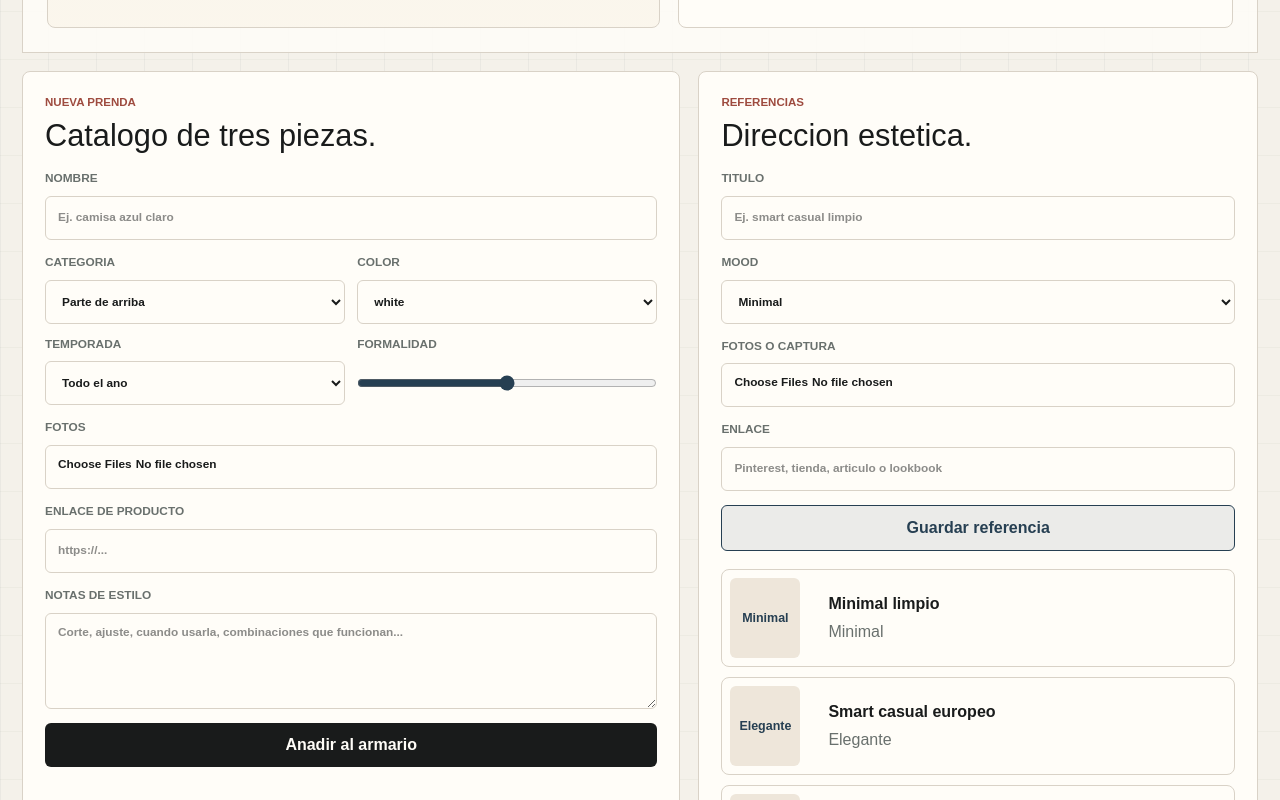
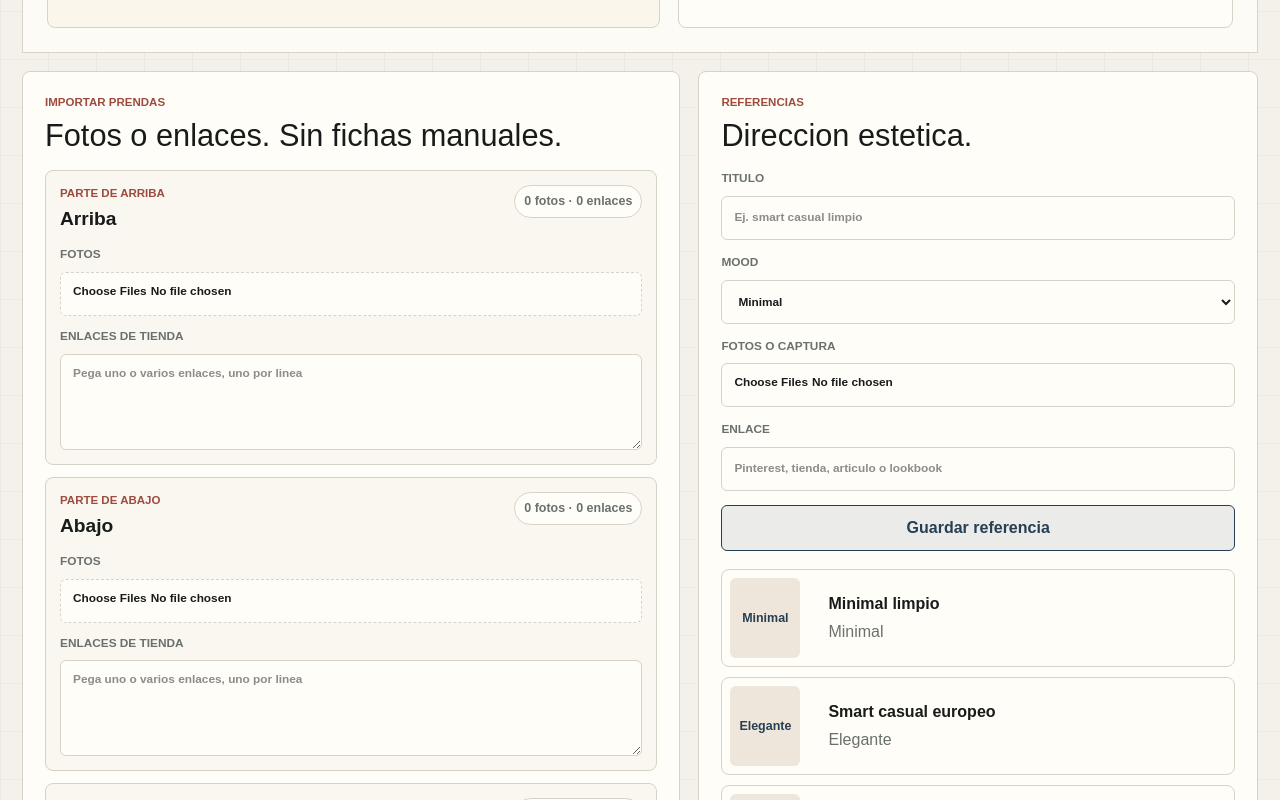
Before and after one commit to ewenrousseauerb5-tech/outfits, a Next.js app: page / in a window 1280 px wide. Shown: the part 1140-1940 px from the top of the page. Built offline with nearby package versions, Linux system fonts and the light colour scheme.

Commit message:
Replace manual garment form with imports

```diff
--- a/app/globals.css
+++ b/app/globals.css
@@ -455,6 +455,61 @@ input[type="range"] {
   gap: 14px;
 }
 
+.import-form {
+  display: grid;
+  gap: 12px;
+}
+
+.import-lane {
+  display: grid;
+  gap: 12px;
+  border: 1px solid var(--line);
+  border-radius: 8px;
+  background: rgba(244, 241, 234, 0.5);
+  padding: 14px;
+}
+
+.import-lane-header {
+  display: flex;
+  align-items: start;
+  justify-content: space-between;
+  gap: 12px;
+}
+
+.import-lane-header p,
+.import-lane-header strong {
+  margin: 0;
+}
+
+.import-lane-header p {
+  color: var(--clay);
+  font-size: 0.72rem;
+  font-weight: 900;
+  text-transform: uppercase;
+}
+
+.import-lane-header strong {
+  display: block;
+  margin-top: 3px;
+  font-size: 1.2rem;
+}
+
+.import-lane-header span {
+  border: 1px solid var(--line);
+  border-radius: 999px;
+  background: var(--surface);
+  color: var(--muted);
+  padding: 6px 9px;
+  font-size: 0.78rem;
+  font-weight: 900;
+  white-space: nowrap;
+}
+
+.drop-control input {
+  border-style: dashed;
+  background: var(--surface);
+}
+
 .form-grid {
   display: grid;
   grid-template-columns: repeat(2, minmax(0, 1fr));
@@ -473,6 +528,10 @@ input[type="range"] {
   border: 1px solid var(--line);
   border-radius: 6px;
   object-fit: cover;
+}
+
+.upload-preview.compact {
+  grid-template-columns: repeat(6, minmax(0, 1fr));
 }
 
 .primary-action,
--- a/app/page.tsx
+++ b/app/page.tsx
@@ -158,18 +158,20 @@ const compatibleColors: Record<string, string[]> = {
   olive: ["white", "black", "navy", "brown"],
 };
 
-const colorOptions = ["white", "black", "navy", "blue", "gray", "brown", "olive"];
+const importDefaults: Record<Category, { color: string; formality: number }> = {
+  top: { color: "white", formality: 3 },
+  bottom: { color: "navy", formality: 3 },
+  shoes: { color: "brown", formality: 3 },
+};
 
-const emptyGarment = {
-  name: "",
-  category: "top" as Category,
-  color: "white",
-  season: "all" as Season,
-  formality: 3,
-  image: "",
-  images: [] as string[],
-  productUrl: "",
-  notes: "",
+const colorKeywords: Record<string, string[]> = {
+  white: ["white", "blanco", "blanca", "cream", "ivory"],
+  black: ["black", "negro", "negra"],
+  navy: ["navy", "marino"],
+  blue: ["blue", "azul", "denim", "jean", "vaquero"],
+  gray: ["gray", "grey", "gris"],
+  brown: ["brown", "marron", "cuero", "camel"],
+  olive: ["olive", "oliva", "verde"],
 };
 
 function normalizeGarments(value: unknown): Garment[] {
@@ -220,6 +222,77 @@ function readImages(
         }),
     ),
   ).then(callback);
+}
+
+function titleFromUrl(url: string, category: Category) {
+  try {
+    const parsed = new URL(url);
+    const slug = parsed.pathname.split("/").filter(Boolean).at(-1) ?? parsed.hostname;
+    const clean = decodeURIComponent(slug)
+      .replace(/\.[a-z0-9]+$/i, "")
+      .replace(/[-_+]+/g, " ")
+      .replace(/\s+/g, " ")
+      .trim();
+
+    if (clean) return clean.replace(/\b\w/g, (letter) => letter.toUpperCase());
+    return parsed.hostname.replace(/^www\./, "");
+  } catch {
+    return `${categoryShortLabels[category]} importado`;
+  }
+}
+
+function inferColor(source: string, category: Category) {
+  const normalized = source.toLowerCase();
+  const color = Object.entries(colorKeywords).find(([, keywords]) =>
+    keywords.some((keyword) => normalized.includes(keyword)),
+  )?.[0];
+
+  return color ?? importDefaults[category].color;
+}
+
+function inferFormality(source: string, category: Category) {
+  const normalized = source.toLowerCase();
+  if (/oxford|shirt|camisa|mocasin|loafer|formal|tailored|trouser|chino/.test(normalized)) {
+    return 4;
+  }
+  if (/sneaker|zapatilla|tee|camiseta|jean|vaquero|denim|cargo/.test(normalized)) {
+    return 2;
+  }
+
+  return importDefaults[category].formality;
+}
+
+function createImportedGarment({
+  category,
+  image,
+  source,
+  index,
+}: {
+  category: Category;
+  image?: string;
+  source?: string;
+  index: number;
+}): Garment {
+  const basis = source ?? `${categoryShortLabels[category]} foto ${index + 1}`;
+  const name = source
+    ? titleFromUrl(source, category)
+    : `${categoryLabels[category]} importada ${index + 1}`;
+
+  return {
+    id: `g-${Date.now()}-${category}-${index}-${Math.random().toString(16).slice(2)}`,
+    name,
+    category,
+    color: inferColor(basis, category),
+    season: "all",
+    formality: inferFormality(basis, category),
+    image,
+    images: image ? [image] : [],
+    productUrl: source?.trim() ?? "",
+    favorite: false,
+    notes: source
+      ? "Importada desde enlace de tienda."
+      : "Importada desde foto. Lista para combinar.",
+  };
 }
 
 function scoreGarment(garment: Garment, occasion: Occasion, season: Season, intent: Intent) {
@@ -287,7 +360,13 @@ export default function Home() {
   const [occasion, setOccasion] = useState<Occasion>("office");
   const [season, setSeason] = useState<Season>("all");
   const [intent, setIntent] = useState<Intent>("minimal");
-  const [form, setForm] = useState(emptyGarment);
+  const [importDrafts, setImportDrafts] = useState<
+    Record<Category, { images: string[]; links: string }>
+  >({
+    top: { images: [], links: "" },
+    bottom: { images: [], links: "" },
+    shoes: { images: [], links: "" },
+  });
   const [referenceForm, setReferenceForm] = useState({
     title: "",
     mood: "minimal" as Intent,
@@ -338,23 +417,36 @@ export default function Home() {
     [wardrobe],
   );
 
-  function addGarment(event: FormEvent<HTMLFormElement>) {
+  function importGarments(event: FormEvent<HTMLFormElement>) {
     event.preventDefault();
-    if (!form.name.trim()) return;
+    const imported = allowedCategories.flatMap((category) => {
+      const draft = importDrafts[category];
+      const photoItems = draft.images.map((image, index) =>
+        createImportedGarment({ category, image, index }),
+      );
+      const linkItems = draft.links
+        .split(/\n|,/)
+        .map((link) => link.trim())
+        .filter(Boolean)
+        .map((source, index) =>
+          createImportedGarment({
+            category,
+            source,
+            index: draft.images.length + index,
+          }),
+        );
 
-    setWardrobe((items) => [
-      {
-        ...form,
-        id: `g-${Date.now()}`,
-        name: form.name.trim(),
-        image: getPrimaryImage(form),
-        images: form.images,
-        productUrl: form.productUrl.trim(),
-        favorite: false,
-      },
-      ...items,
-    ]);
-    setForm(emptyGarment);
+      return [...photoItems, ...linkItems];
+    });
+
+    if (!imported.length) return;
+
+    setWardrobe((items) => [...imported, ...items]);
+    setImportDrafts({
+      top: { images: [], links: "" },
+      bottom: { images: [], links: "" },
+      shoes: { images: [], links: "" },
+    });
   }
 
   function addReference(event: FormEvent<HTMLFormElement>) {
@@ -545,77 +637,29 @@ export default function Home() {
       <section className="workspace-grid" aria-label="Anadir prendas y referencias">
         <div className="tool-panel">
           <div className="section-heading compact">
-            <p className="eyebrow">Nueva prenda</p>
-            <h2>Catalogo de tres piezas.</h2>
+            <p className="eyebrow">Importar prendas</p>
+            <h2>Fotos o enlaces. Sin fichas manuales.</h2>
           </div>
-          <form className="stacked-form" onSubmit={addGarment}>
-            <label>
-              Nombre
-              <input
-                required
-                placeholder="Ej. camisa azul claro"
-                value={form.name}
-                onChange={(event) => setForm({ ...form, name: event.target.value })}
-              />
-            </label>
-            <div className="form-grid">
-              <label>
-                Categoria
-                <select
-                  value={form.category}
-                  onChange={(event) =>
-                    setForm({ ...form, category: event.target.value as Category })
-                  }
-                >
+          <form className="import-form" onSubmit={importGarments}>
             {allowedCategories.map((category) => (
-                    <option key={category} value={category}>
-                      {categoryLabels[category]}
-                    </option>
-                  ))}
-                </select>
-              </label>
-              <label>
-                Color
-                <select
-                  value={form.color}
-                  onChange={(event) => setForm({ ...form, color: event.target.value })}
-                >
-                  {colorOptions.map((color) => (
-                    <option key={color} value={color}>
-                      {color}
-                    </option>
-                  ))}
-                </select>
-              </label>
-              <label>
-                Temporada
-                <select
-                  value={form.season}
-                  onChange={(event) =>
-                    setForm({ ...form, season: event.target.value as Season })
-                  }
-                >
-                  {Object.entries(seasonLabels).map(([value, label]) => (
-                    <option key={value} value={value}>
-                      {label}
-                    </option>
-                  ))}
-                </select>
-              </label>
-              <label>
-                Formalidad
-                <input
-                  type="range"
-                  min="1"
-                  max="5"
-                  value={form.formality}
-                  onChange={(event) =>
-                    setForm({ ...form, formality: Number(event.target.value) })
-                  }
-                />
-              </label>
+              <section className="import-lane" key={category}>
+                <div className="import-lane-header">
+                  <div>
+                    <p>{categoryLabels[category]}</p>
+                    <strong>{categoryShortLabels[category]}</strong>
                   </div>
-            <label>
+                  <span>
+                    {importDrafts[category].images.length} fotos ·{" "}
+                    {
+                      importDrafts[category].links
+                        .split(/\n|,/)
+                        .map((link) => link.trim())
+                        .filter(Boolean).length
+                    }{" "}
+                    enlaces
+                  </span>
+                </div>
+                <label className="drop-control">
                   Fotos
                   <input
                     type="file"
@@ -623,42 +667,49 @@ export default function Home() {
                     multiple
                     onChange={(event) =>
                       readImages(event, (images) =>
-                    setForm({ ...form, image: images[0], images }),
+                        setImportDrafts((drafts) => ({
+                          ...drafts,
+                          [category]: {
+                            ...drafts[category],
+                            images: [...drafts[category].images, ...images],
+                          },
+                        })),
                       )
                     }
                   />
                 </label>
-            {form.images.length > 0 && (
-              <div className="upload-preview" aria-label="Fotos cargadas">
-                {form.images.map((image, index) => (
+                {importDrafts[category].images.length > 0 && (
+                  <div className="upload-preview compact" aria-label={`${categoryLabels[category]} cargadas`}>
+                    {importDrafts[category].images.map((image, index) => (
                       // eslint-disable-next-line @next/next/no-img-element
                       <img
                         src={image}
-                    alt={`Foto ${index + 1} de ${form.name || "prenda"}`}
+                        alt={`${categoryLabels[category]} ${index + 1}`}
                         key={`${image}-${index}`}
                       />
                     ))}
                   </div>
                 )}
                 <label>
-              Enlace de producto
-              <input
-                inputMode="url"
-                placeholder="https://..."
-                value={form.productUrl}
-                onChange={(event) => setForm({ ...form, productUrl: event.target.value })}
+                  Enlaces de tienda
+                  <textarea
+                    placeholder="Pega uno o varios enlaces, uno por linea"
+                    value={importDrafts[category].links}
+                    onChange={(event) =>
+                      setImportDrafts((drafts) => ({
+                        ...drafts,
+                        [category]: {
+                          ...drafts[category],
+                          links: event.target.value,
+                        },
+                      }))
+                    }
                   />
                 </label>
-            <label>
-              Notas de estilo
-              <textarea
-                placeholder="Corte, ajuste, cuando usarla, combinaciones que funcionan..."
-                value={form.notes}
-                onChange={(event) => setForm({ ...form, notes: event.target.value })}
-              />
-            </label>
+              </section>
+            ))}
             <button className="primary-action" type="submit">
-              Anadir al armario
+              Importar al armario
             </button>
           </form>
         </div>
```
Also changed, not shown: 1 other file (tests, documents, lock files or other folders). Lines whose indentation alone changed are shown as unchanged.
